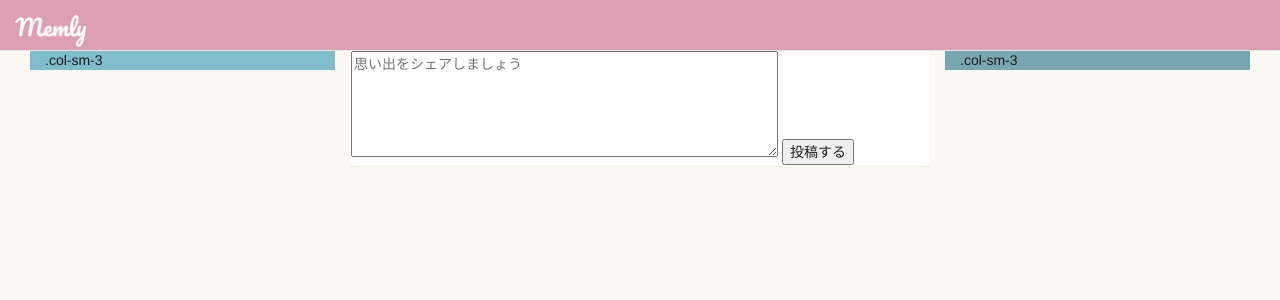
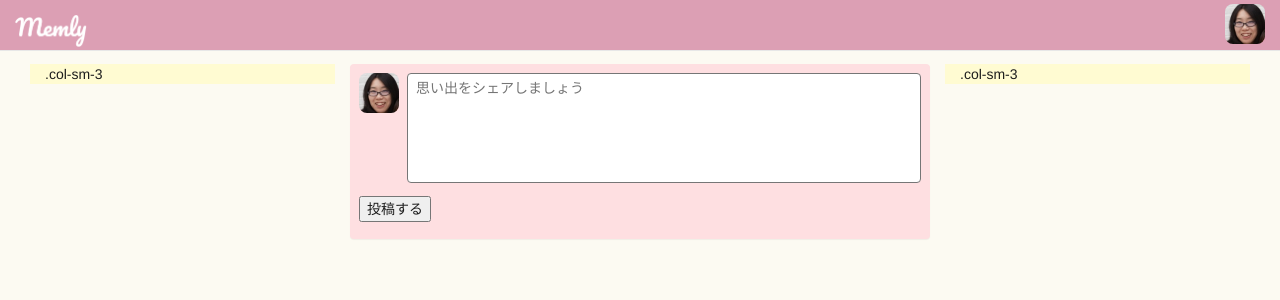
Before and after one commit to DrJackDisney/memly, a PHP site: page /main.php in a window 1280 px wide. Shown: the top 300 px of the page. Run offline with PHP 8.4, Linux system fonts and the light colour scheme.

Commit message:
add avatar component

```diff
--- a/css/memly.css
+++ b/css/memly.css
@@ -62,8 +62,12 @@ body{
 	height: 32px;
 }
 
+.header-right{
+	margin-top: 4px;
+}
+
 .container{
-	margin-top: 50px;
+	margin-top: 64px;
 }
 
 /* content */
@@ -71,6 +75,48 @@ body{
 
 }
 
+.post-box{
+	background-color: #FEDFE1;
+	padding: 8px;
+}
+
+.post-box-edit{
+	display: flex;
+}
+
+.post-box-edit-left{
+	margin: 0 8px 0 0;
+}
+
+.post-box-edit-left-avatar-img{
+
+}
+
+.post-box-edit-right-textarea{
+	width: inherit;
+    border-radius: 4px;
+    resize: none;
+    padding: 4px 8px;
+}
+
+.post-box-edit-right{
+	width: 100%;
+}
+
+.post-box-operation{
+	margin: 8px 0;
+}
+
+/** avatar **/
+.avatar-box{
+
+}
+
+.avatar-box-img{
+	width: 40px;
+	height: 40px;
+	border-radius: 8px;
+}
 
 /** override bootstrap **/
 @media (min-width: 1200px){
@@ -80,3 +126,10 @@ body{
 	    padding-left: 0;
 	}
 }
+
+@media (min-width: 768px){
+	.navbar-right {
+	    float: right!important;
+	    margin-right: 0;
+	}
+}
--- a/main.php
+++ b/main.php
@@ -23,7 +23,14 @@
         			<img class="img-logo" alt="Memly" src="img/logo.png">
         		</a>
         	</div>
-        	<!-- ログインユーザーの顔写真 -->
+
+        	<div class="nav navbar-nav navbar-right header-right">
+        		<!-- ログインユーザーの顔写真 -->
+        		<div class="navbar-avatar avatar-box">
+					<img class="navbar-avatar avatar-box-img" src="img/sample/sample-avatar.jpg">
+				</div>
+        	</div>
+
         	<!-- <div class="collapse navbar-collapse" id="navbar-collapse1">
       			ここにボディパーツを入れる
     		</div> -->
@@ -33,14 +40,25 @@
 
 	<div class="container">
 		<div class="row">
-			<div class="col-sm-3 left-content bk-nadeshiko-theme4">.col-sm-3
+			<div class="col-sm-3 left-content bk-nadeshiko-theme2">.col-sm-3
 
 			</div>
 			<div class="col-sm-6 center-content">
 				<div class="post-box panel">
-					<textarea id="post-box-textarea" class="post-box-textarea" name="post-box-textarea" rows="5" cols="50" title="思い出をシェアしましょう" placeholder="思い出をシェアしましょう" ng-model="postedMessage">
-					</textarea>
-					<button class="post-box-button" ng-click="showNewMessage()">投稿する</button>
+					<div class="post-box-edit">
+						<div class="post-box-edit-left">
+							<!-- アバターアイコン -->
+							<div class="post-box-edit-left-avatar avatar-box">
+								<img class="post-box-edit-left-avatar-img avatar-box-img" src="img/sample/sample-avatar.jpg">
+							</div>
+						</div>
+						<div class="post-box-edit-right">
+							<textarea id="post-box-edit-right-textarea" class="post-box-edit-right-textarea" name="post-box-edit-right-textarea" rows="5" cols="50" title="思い出をシェアしましょう" placeholder="思い出をシェアしましょう" ng-model="postedMessage"></textarea>
+						</div>
+					</div>
+					<div class="post-box-operation">
+						<button class="post-box-operation-button" ng-click="showNewMessage()">投稿する</button>
+					</div>
 				</div>
 				<h1>{{newMessage}}</h1>
 
@@ -50,7 +68,7 @@
 				?>-->
 
 			</div>
-			<div class="col-sm-3 right-content bk-nadeshiko-theme5">.col-sm-3
+			<div class="col-sm-3 right-content bk-nadeshiko-theme2">.col-sm-3
 			</div>
 		</div>
 
```
Also changed, not shown: img/sample/sample-avatar.jpg (added).
